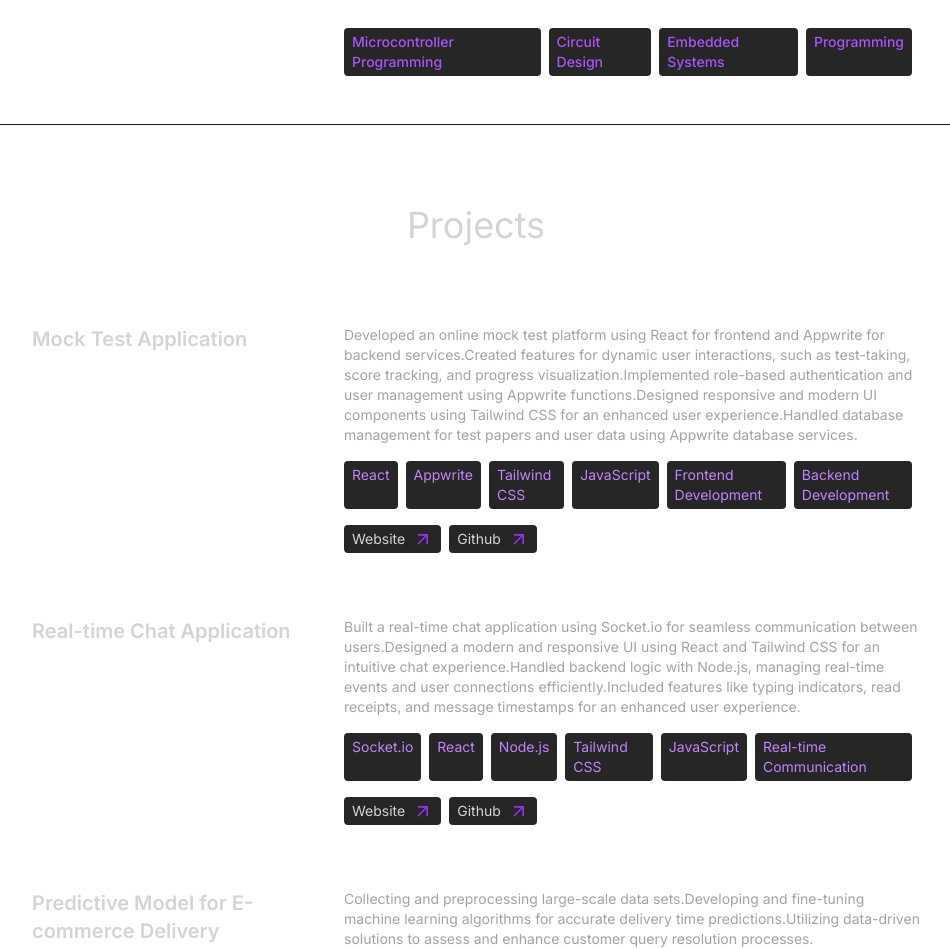
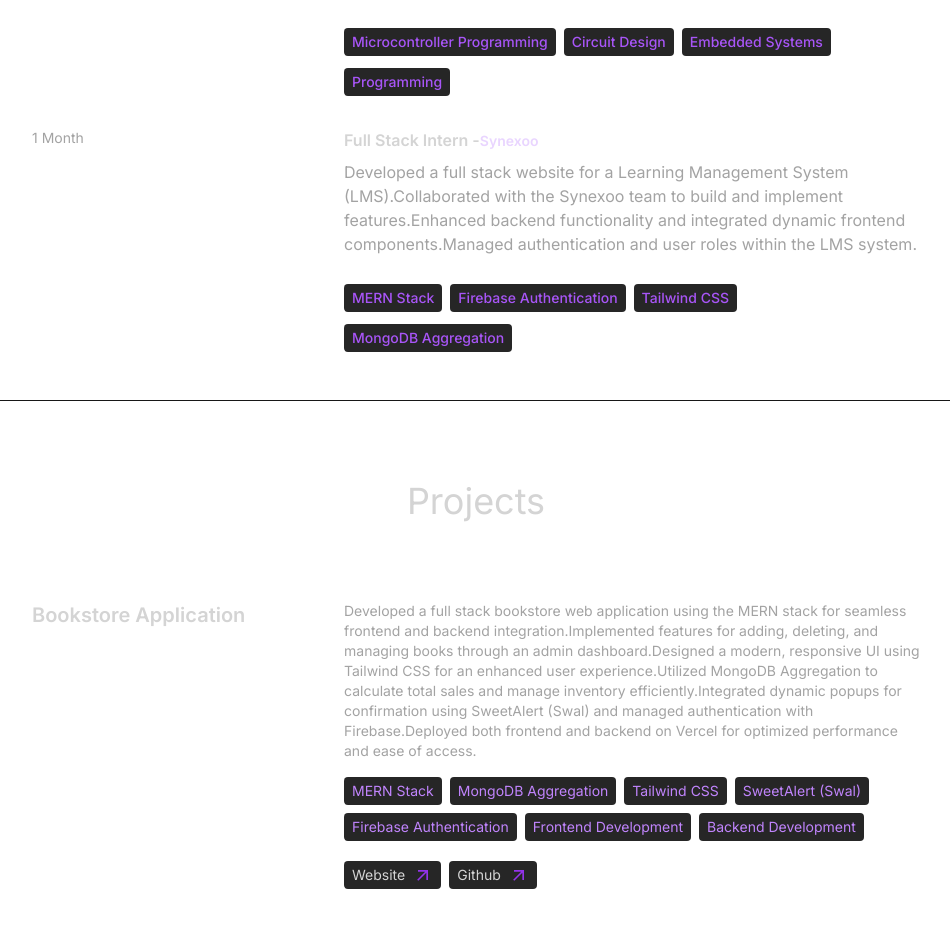
Before and after one commit to vickysawant19/react-portfolio, a React (Vite) app: page / in a window 1280 px wide. Shown: the part 2443-3392 px from the top of the page, without its empty margins (164-1114 px from the left). Built offline with nearby package versions, Linux system fonts and the light colour scheme.

Commit message:
book store project update

```diff
--- a/src/components/Experience.jsx
+++ b/src/components/Experience.jsx
@@ -41,7 +41,7 @@ const Experience = () => {
               <p className="mb-4 text-neutral-400">
                 {experience.responsibilities}
               </p>
-              <div className="flex">
+              <div className="flex flex-wrap">
                 {experience.technology.map((tech, index) => (
                   <div
                     key={index}
--- a/src/components/Projects.jsx
+++ b/src/components/Projects.jsx
@@ -37,8 +37,8 @@ const Projects = () => {
               <h4 className="mb-4 text-sm text-neutral-400 ">
                 {project.details}
               </h4>
-              <div className="relative flex mb-2 overflow-hidden">
-                <div className="flex overflow-x-auto scrollbar-hidden">
+
+                <div className="flex flex-wrap items-center mb-3 ">
                   {project.technologies.map((tech, index) => (
                     <div
                       key={index}
@@ -48,7 +48,7 @@ const Projects = () => {
                     </div>
                   ))}
                 </div>
-              </div>
+
               <div className="flex">
                 {project.links &&
                   Object.entries(project.links).map(([key, value]) => (
--- a/src/constants/index.js
+++ b/src/constants/index.js
@@ -8,15 +8,16 @@ export const PROFILE = {
   Proficient in full-stack development using React.js, Node.js, Express.js, MongoDB, JavaScript, and Next.js. Successfully built scalable web applications, including a mock test platform and a real-time chat app. Passionate about leveraging modern web technologies to create impactful, user-focused solutions.`,
 };
 
-export const ABOUT = `I am a dedicated Electronics Engineer with a strong background in teaching. With 6 years of experience in electronics and programming, I've transitioned to web development and completed a Data Science course, expanding my expertise in Python, SQL, and Machine Learning.
-Proficient in front-end and back-end development using React.js, Node.js, Express.js, and MongoDB, I have successfully built web applications like a mock test platform and a real-time chat app. One of my notable achievements is completing a Capstone Project in ML for E-commerce, demonstrating the ability to predict product delivery times and optimize customer service using data analysis.
-My diverse skill set, combined with effective communication and leadership abilities, positions me to deliver innovative solutions and drive technological growth within any organization.`;
+export const ABOUT = `I am a dedicated Electronics Engineer with 6 years of experience in electronics and programming, now transitioning into web development. I specialize in full stack development using technologies like React.js, Node.js, Express.js, and MongoDB. I’ve successfully built dynamic web applications, including an online mock test platform and a bookstore app.
+\nRecently, I completed a one-month full stack internship with Synexoo, where I developed a Learning Management System (LMS) from scratch. This hands-on experience has further solidified my skills in building scalable web applications.
+\nIn addition to web development, I’ve completed a Data Science course, gaining proficiency in Python, SQL, and Machine Learning. My Capstone Project in ML for E-commerce focused on predicting product delivery times and optimizing customer service through data analysis.
+\nWith a strong foundation in both hardware and software, I’m passionate about delivering innovative solutions and contributing to web development projects that drive business success.`
 
 export const EXPERIENCE = [
   {
     company: "Government ITI Dodamarg",
     role: "Electronics Instructor",
-    duration: "2018 - Present",
+    duration: "2018 - 2024",
     responsibilities: [
       "Taught electronic engineering and programming concepts to students.",
       "Mentored students in embedded programming projects and problem-solving.",
@@ -31,7 +32,25 @@ export const EXPERIENCE = [
       "Programming",
     ],
   },
+  {
+    company: "Synexoo",
+    role: "Full Stack Intern",
+    duration: "1 Month",
+    responsibilities: [
+      "Developed a full stack website for a Learning Management System (LMS).",
+      "Collaborated with the Synexoo team to build and implement features.",
+      "Enhanced backend functionality and integrated dynamic frontend components.",
+      "Managed authentication and user roles within the LMS system.",
+    ],
+    technology: [
+      "MERN Stack",
+      "Firebase Authentication",
+      "Tailwind CSS",
+      "MongoDB Aggregation",
+    ],
+  },
 ];
+
 
 export const EDUCATION = [
   {
@@ -49,11 +68,10 @@ export const EDUCATION = [
 ];
 
 export const SKILLS = [
-  "Programming Languages: Python, SQL, React.js, PHP, Embedded C, JavaScript, Next.js",
+  "Programming Languages: HTML,CSS,JavaScript, React.js, PHP, Next.js,Python, SQL, Embedded C",
+  "Full-Stack Development: React, Node.js, Express.js, MongoDB",
   "Data Science: Machine Learning, Data Analysis, Data Visualization",
   "Microcontrollers and microprocessors",
-  "Real-time operating systems",
-  "Device drivers",
   "Embedded software design patterns",
   "Hardware-software co-design",
   "Debugging and testing embedded systems",
@@ -63,8 +81,6 @@ export const SKILLS = [
   "Adaptability: Quick learner and adaptable to new technologies and challenges",
   "Time Management: Efficiently balancing coursework and work experience",
   "Customer Service: Proven ability to resolve customer queries and concerns",
-
-  "Full-Stack Development: React, Node.js, Express.js, MongoDB",
   "User Authentication and Authorization",
   "Appwrite Backend-as-a-Service Platform",
 ];
@@ -80,6 +96,31 @@ export const CERTIFICATIONS = [
 ];
 
 export const PROJECTS = [
+  {
+    name: "Bookstore Application",
+    details: [
+      "Developed a full stack bookstore web application using the MERN stack for seamless frontend and backend integration.",
+      "Implemented features for adding, deleting, and managing books through an admin dashboard.",
+      "Designed a modern, responsive UI using Tailwind CSS for an enhanced user experience.",
+      "Utilized MongoDB Aggregation to calculate total sales and manage inventory efficiently.",
+      "Integrated dynamic popups for confirmation using SweetAlert (Swal) and managed authentication with Firebase.",
+      "Deployed both frontend and backend on Vercel for optimized performance and ease of access.",
+    ],
+    links: {
+      website: "https://book-store-mern-stack-project.vercel.app/",
+      github: "https://github.com/vickysawant19/book-store-mern-stack-project",
+    },
+    technologies: [
+      "MERN Stack",
+      "MongoDB Aggregation",
+      "Tailwind CSS",
+      "SweetAlert (Swal)",
+      "Firebase Authentication",
+      "Frontend Development",
+      "Backend Development",
+    ],
+  }
+,
   {
     name: "Mock Test Application",
     details: [
```
